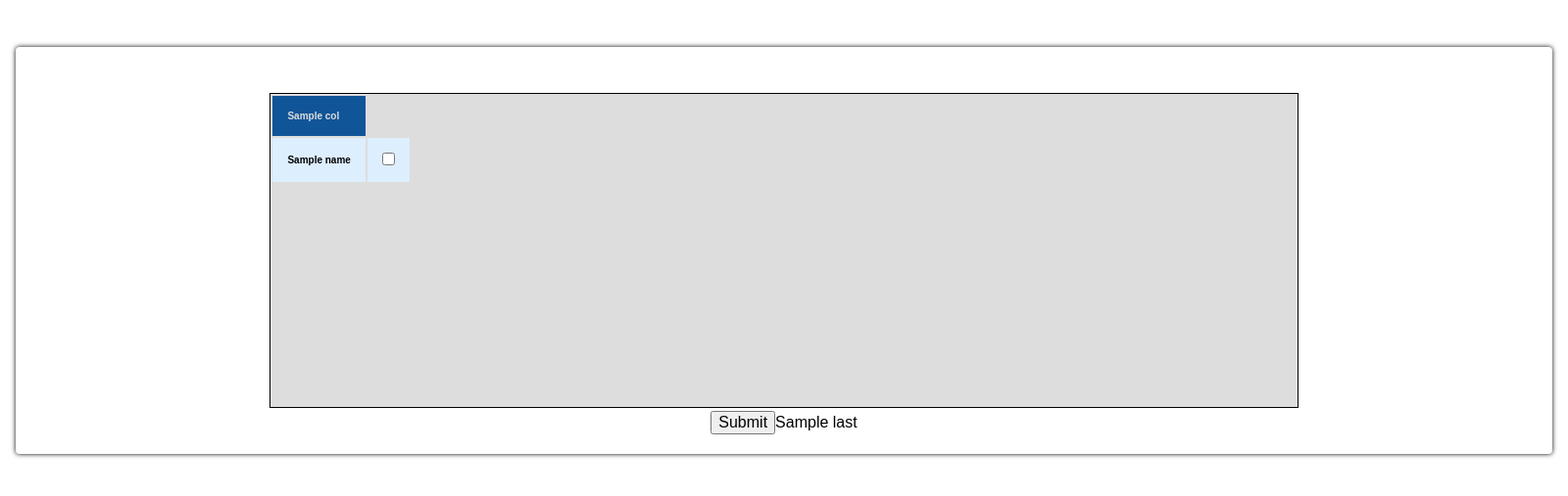
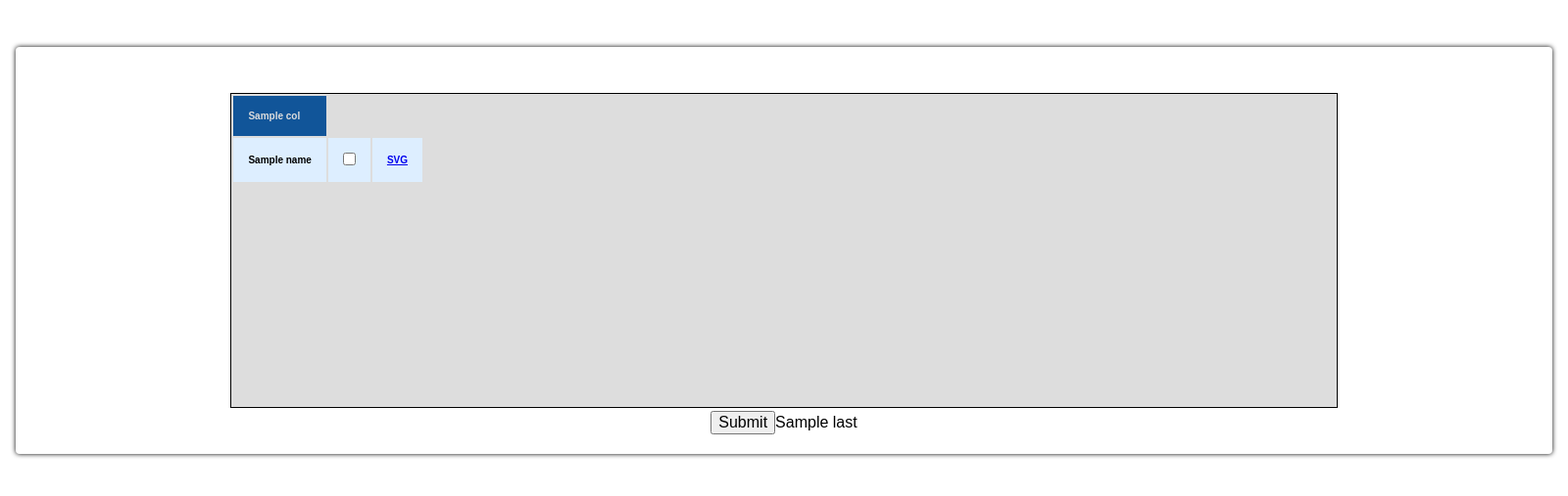
Before and after one commit to nathanmargaglio/bravo_foxtrot, a Flask app: template expired_listings/templates/expires.html in a window 1600 px wide. Shown: the top 507 px of the page at 98% size. Run offline with Flask 2, Linux system fonts and the light colour scheme; the template is opened without the code that fills it: most values are stand-ins (such as "Sample title", 1, 10 or a date in 2020); lists and menus that the app fills with data are empty; some libraries are stand-ins or nearby versions.

Commit message:
SVG Stuff

```diff
--- a/expired_listings/server.py
+++ b/expired_listings/server.py
@@ -32,6 +32,17 @@ def get_saved_data(exp):
 	print saved
 	return saved
 
+def get_svg(ofn, oln, add):
+	template_file = open("templates/test.svg")
+	temp = template_file.read()
+	template_file.close()
+
+	temp = temp.replace('owner_first_name',ofn)
+	temp = temp.replace('owner_last_name',oln)
+	temp = temp.replace('address',add)
+
+	return temp
+
 app = Flask(__name__)
 
 @app.route("/")
@@ -41,6 +52,8 @@ def index():
 
 @app.route("/<exp>")
 def exp(exp):
+	if exp=="favicon.ico":
+		pass
 	try:
 		data = pd.read_csv("data/"+exp+"/results.csv")
 		saved = get_saved_data(exp)
@@ -63,5 +76,12 @@ def submit(exp):
 			json.dump(results,outfile)
 	return redirect('/')
 
+@app.route("/svg")
+def svg():
+	ofn = request.args.get('ofn')
+	oln = request.args.get('oln')
+	add = request.args.get('add')
+	return get_svg(ofn, oln, add)
+
 if __name__ == "__main__":
     app.run(host="0.0.0.0",port=80,debug=True)
--- a/expired_listings/templates/expires.html
+++ b/expired_listings/templates/expires.html
@@ -18,7 +18,7 @@ width:92em;
 height:320px;			/* set height here */
 
 margin:3em  auto;position:relative;padding:0;border:3em solid transparent;box-shadow:0 0 5px;border-radius:0.25em;text-align:center}
-#blocG, #blocD{display:inline-block;width:65.45em;height:100%;margin:0 0.1em;overflow-y:scroll;overflow-x:scroll;box-shadow:0 0 0 1px;background:#ddd}
+#blocG, #blocD{display:inline-block;width:70.45em;height:100%;margin:0 0.1em;overflow-y:scroll;overflow-x:scroll;box-shadow:0 0 0 1px;background:#ddd}
 #tabG, #tabD {text-align:center;
 
 font-size :10px;} 		/* !!! */
@@ -66,6 +66,7 @@ th, td {
 					<th>
 <input type="checkbox" name="{{i[0]}}" value="True" {% if saved.get(i[0]|string) %} checked {% endif %}>
 <input type="hidden" name="{{i[0]}}" value="False"></th>
+					<th><a href="svg?ofn={{i[1]["Owner 1 First Name"]}}&oln={{i[1]["Owner 1 Last Name"]}}&add={{i[1]["Address"]}}">SVG</a></th>
 				</tr>
 				{% endfor %}
 			</tbody>
--- a/expired_listings/templates/index.html
+++ b/expired_listings/templates/index.html
@@ -2,7 +2,7 @@
 <html >
   <head>
     <meta charset="UTF-8">
-    <title>scrolling table</title>
+    <title>Buffalo Data Server</title>
     <script src="http://s.codepen.io/assets/libs/modernizr.js" type="text/javascript"></script>
 
 
```
Also changed, not shown: expired_listings/templates/test.svg (added).
